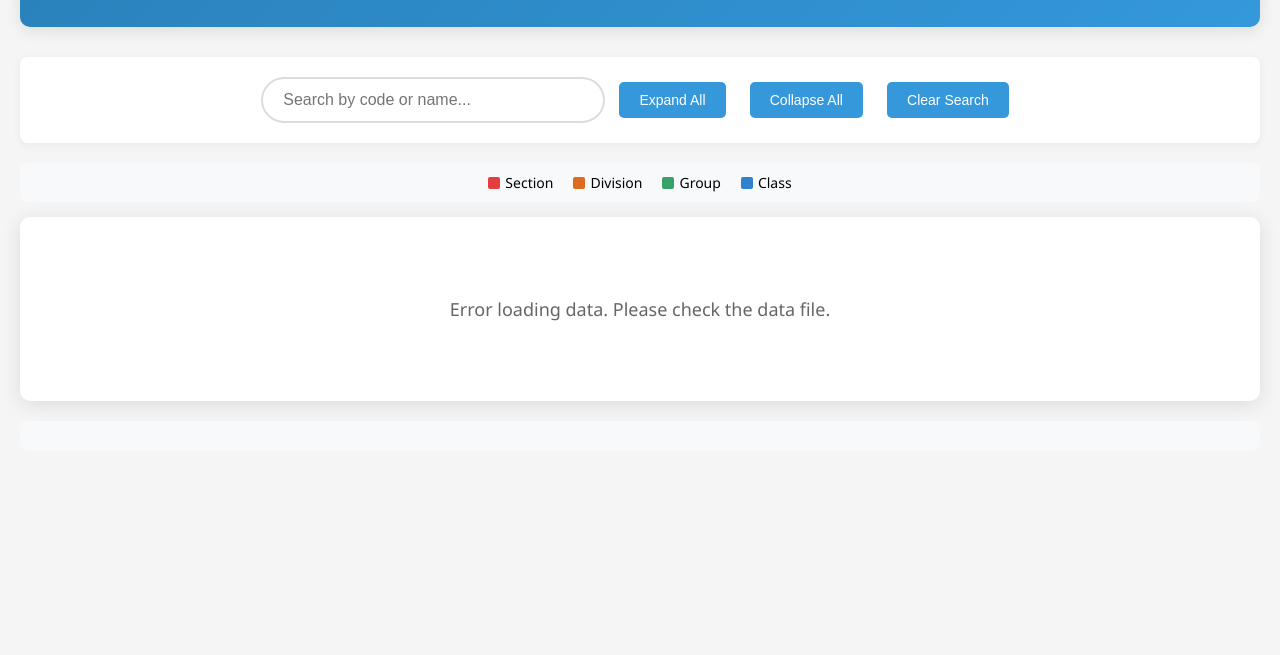
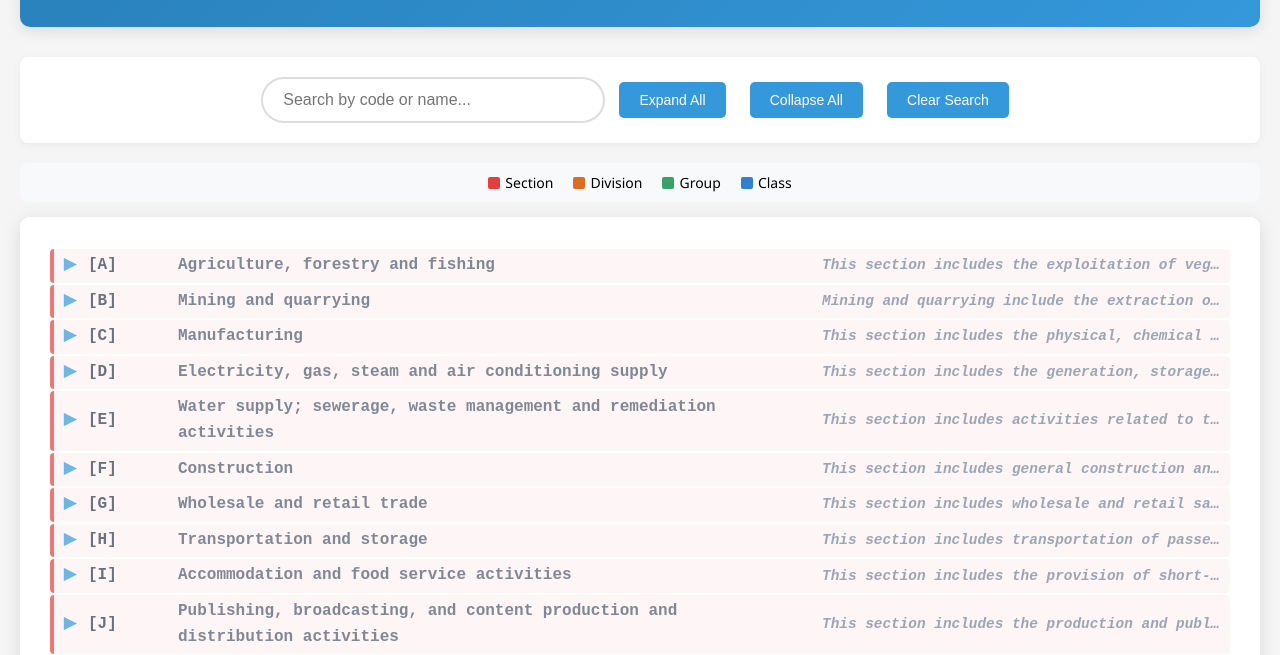
Before and after one commit to qcmuu/isic_rev5_tree_visualization, a plain HTML site: page index.html in a window 1280 px wide. Shown: the part 142-797 px from the top of the page. Drawn offline with Linux system fonts and the light colour scheme.

Commit message:
fix js name

```diff
--- a/index.html
+++ b/index.html
@@ -287,7 +287,7 @@
 
     <div class="stats" id="stats"></div>
 
-    <script src="isic_rev5_data_fixed_最终修正版数据.js"></script>
+    <script src="isic_rev5_data_fixed.js"></script>
     <script>
         // ISIC Rev.5 data loaded from external file
         let treeData = {};
@@ -559,4 +559,5 @@
         loadData();
     </script>
 </body>
+
 </html>
```
